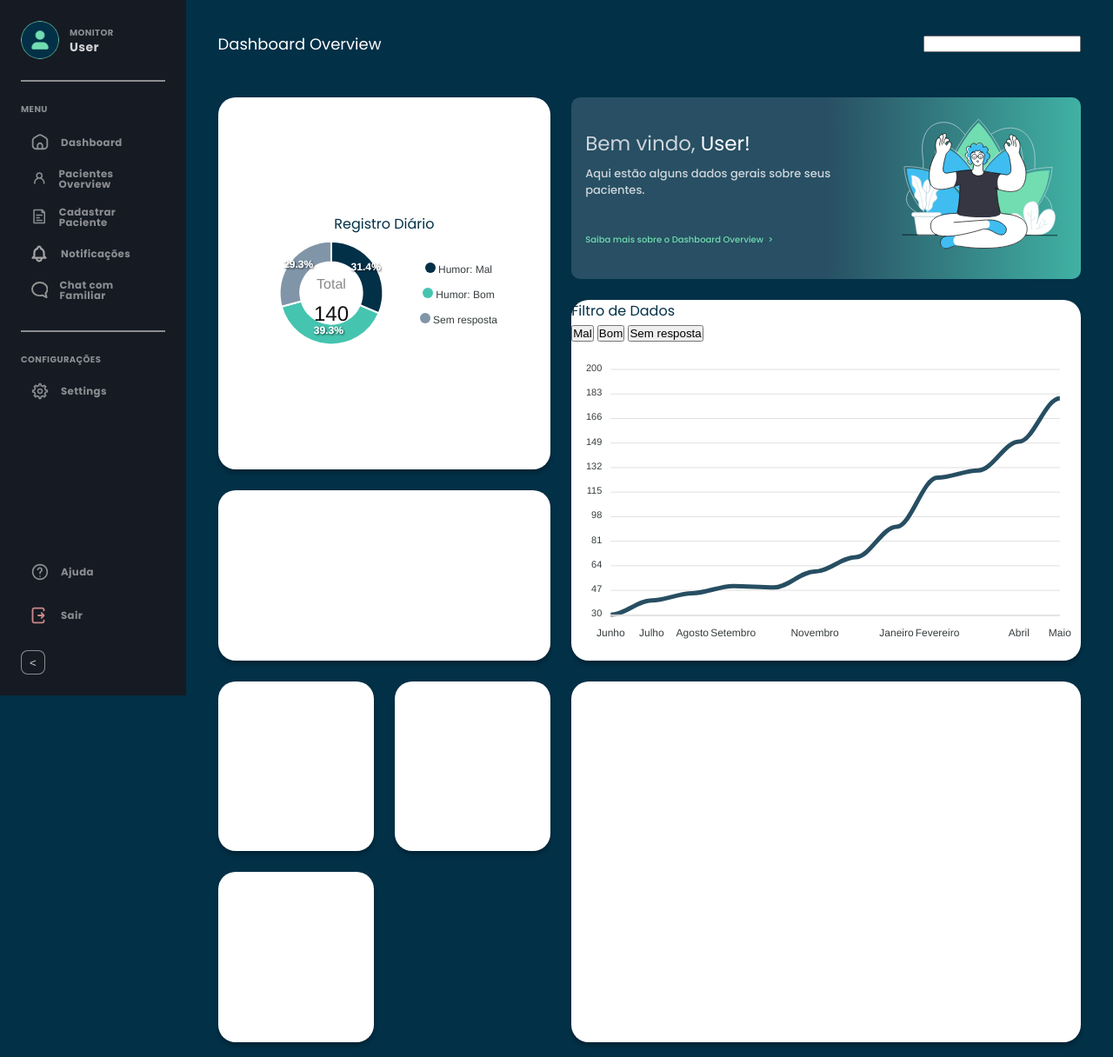
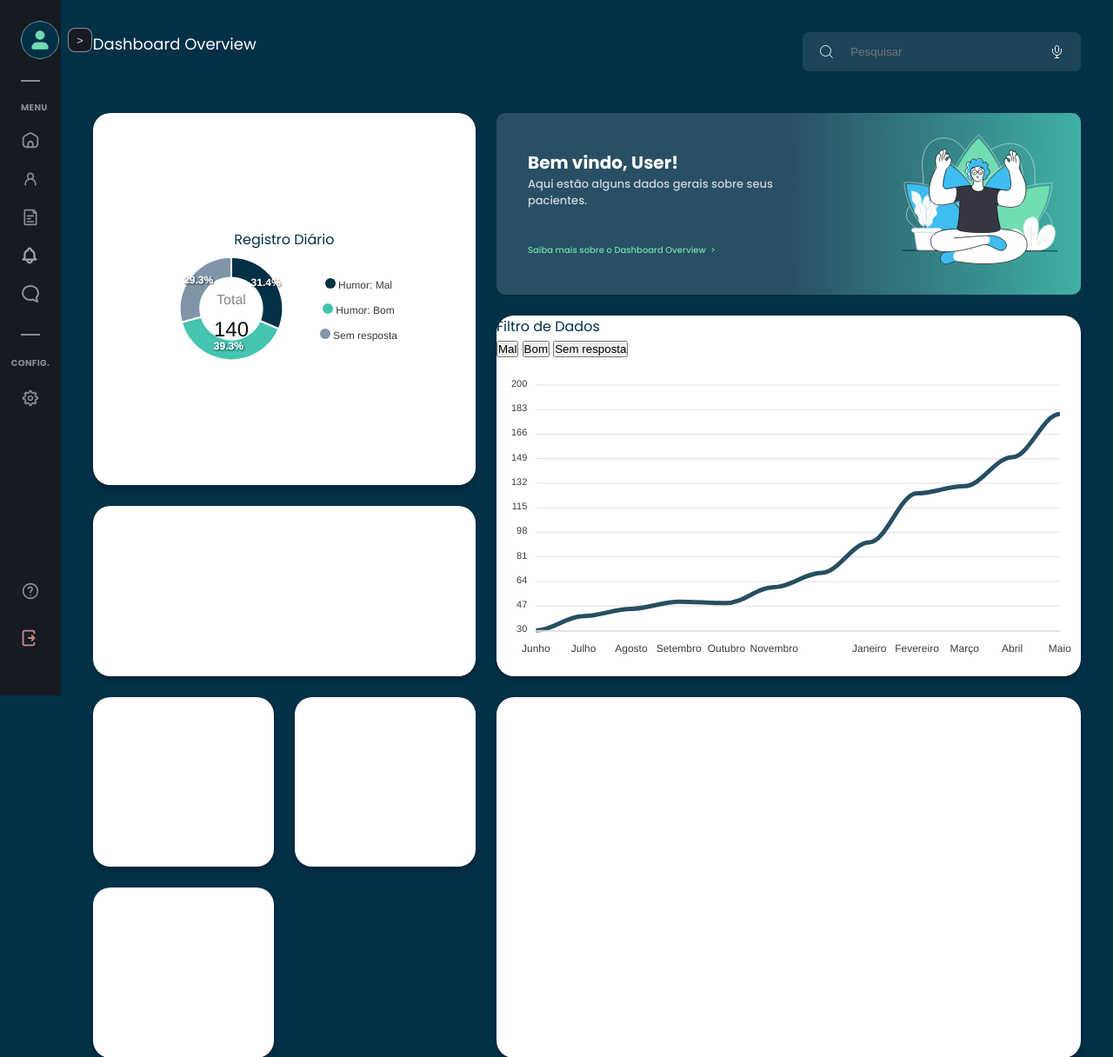
Before and after one commit to aasjunior/tera_dashboard, a Flask app: page /dashboard in a window 1280 px wide. Shown: the top 1216 px of the page at 87% size. Run offline with Flask 3, Linux system fonts and the light colour scheme; some libraries are stand-ins or nearby versions.

Commit message:
updating3

```diff
--- a/controllers/routes.py
+++ b/controllers/routes.py
@@ -14,6 +14,7 @@ def init_app(app):
             'welcome_card': render_welcome_card,
             'daily_record': render_daily_record,
             'annual_record': render_annual_record,
+            'header_title' : render_header_title,
         }
         return render_template("dashboard.html", **components)
 
@@ -22,6 +23,7 @@ def init_app(app):
         components = {
             'sidebar': render_sidebar,
             'welcome_card': render_welcome_card,
+            'header_title' : render_header_title,
         }
         return render_template("pacientes.html", **components)
 
--- a/views/components/header-title.html
+++ b/views/components/header-title.html
@@ -1,6 +1,8 @@
 <header class="header row space-between w-auto">
     <h1 class="title">{{ titulo_da_pag }}</h1>
-    <form action="">
-        <input type="search">
+    <form class="busca" action="">
+        <img class="search-icon" src="{{ url_for('static', filename='imgs/icons/search.svg') }}" alt="Search Icon">
+        <input class="search lbl-white" type="search" placeholder="Pesquisar">
+        <img class="micro-icon" src="{{ url_for('static', filename='imgs/icons/microphone.svg') }}" alt="Search Icon">
     </form>
 </header>
--- a/views/components/sidebar.html
+++ b/views/components/sidebar.html
@@ -1,4 +1,4 @@
-<aside id="sidebar-expanded" class="sidebar d-flex col">
+<aside id="sidebar-expanded" class="sidebar d-flex col d-none">
     <div class="sidebar-header d-flex row vertical-center">
         <img class="user_image" src="{{ url_for('static', filename='imgs/' + image) }}" alt="Foto do usuário">
         <div class="d-flex col horizontal-start">
@@ -53,7 +53,7 @@
     <button class="sidebar-collapse">&lt;</button>
 </aside>
 
-<aside id="sidebar-collapsed" class="sidebar d-flex col d-none">
+<aside id="sidebar-collapsed" class="sidebar d-flex col">
     <div class="sidebar-header d-flex row vertical-center">
         <img class="user_image" src="{{ url_for('static', filename='imgs/' + image) }}" alt="Foto do usuário">
         <button class="sidebar-expand">&gt;</button>
--- a/views/components/welcome-card.html
+++ b/views/components/welcome-card.html
@@ -1,7 +1,7 @@
 <section class="welcome-card row space-between vertical-center">
     {% if pag=="dashboard" %}
-    <div class="col">
-        <h2 class="title">Bem vindo, <em>{{ name }}!</em></h2>
+    <div class="col p-inline-20">
+        <h2 class="lbl-white fs-20">Bem vindo, <em>{{ name }}!</em></h2>
         <p class="subtitle mx-80">Aqui estão alguns dados gerais sobre seus pacientes.</p>
         <a class="welcome-card_link" href="#">Saiba mais sobre o Dashboard Overview &nbsp;&gt;</a>
     </div>
@@ -10,12 +10,12 @@
     </div>
 
     {% elif pag=="pacientes" %}
-    <div class="col">
-        <h2 class="title">Bem vindo, <em>{{ name }}!</em></h2>
+    <div class="col p-inline-20">
+        <h2 class="lbl-white fs-20">Bem vindo, <em>{{ name }}!</em></h2>
         <p class="subtitle">Aqui estão alguns dados gerais sobre seus pacientes.</p>
     </div>
     <div>
-        <a class="welcome-card_link" href="#">Saiba mais sobre o Dashboard Overview &nbsp;&gt;</a>
+        <a class="welcome-card_link p-inline-20" href="#">Saiba mais sobre o Dashboard Overview &nbsp;&gt;</a>
     </div>
 
     {% else %}
--- a/views/dashboard.html
+++ b/views/dashboard.html
@@ -2,12 +2,7 @@
 <div class="wrapper row">
     {{ sidebar('User', 'user.png') | safe }}
     <main class="container w-auto">
-        <header class="header row space-between w-auto">
-            <h1 class="title">Dashboard Overview</h1>
-            <form action="">
-                <input type="search">
-            </form>
-        </header>
+        {{ header_title('Dashboard Overview') | safe }}
         <section class="dashboard">
             {{ daily_record(50, 180, 20) | safe }}
             {{ welcome_card('User', 'dashboard') | safe }}
--- a/views/static/css/dados-paciente.css
+++ b/views/static/css/dados-paciente.css
@@ -5,7 +5,7 @@
     left: 332px;
     top: 263px;
     background: url(../imgs/figures/imagem-padrao.jpg);
-    background-size: cover cover;
+    background-size: 100%;
     border-radius: 50%;
     margin: 20px;
 }
--- a/views/static/css/diagnostico-paciente.css
+++ b/views/static/css/diagnostico-paciente.css
@@ -107,3 +107,24 @@
     "endereco-grid endereco-grid endereco-grid endereco-grid numero-grid"
     "cep-grid cep-grid cidade-grid cidade-grid estado-grid";
 }
+
+/* SEARCH */
+
+textarea:focus, input:focus {
+    box-shadow: 0 0 0 0;
+    outline: 0;
+}
+.search{
+    width: 250px;
+    height: 45px;
+    background: none;
+    border: none;
+    padding-left: 20px;
+}
+
+.busca{
+    display: flex;
+    padding-inline: 20px;
+    border-radius: 7px;
+    background: var(--color-light-blue);
+}
--- a/views/static/css/global.css
+++ b/views/static/css/global.css
@@ -298,3 +298,7 @@ a{
 .align-self{
     align-self: center;
 }
+
+.p-inline-20{
+    padding-inline: 20px;
+}
--- a/views/static/js/index.js
+++ b/views/static/js/index.js
@@ -45,10 +45,53 @@ document.addEventListener('DOMContentLoaded', function() {
         }
     });
   }
+  //add medicamento
+
+  const add_medicamento = document.querySelector("#add-medicamento")  ?? null;
+  const novo_medicamento = document.querySelector("#novo-medicamento") ?? null;
+
+  if(add_medicamento!=null){
+    add_medicamento.addEventListener("click", function() {
+      novo_medicamento.innerHTML += "<div class='d-flex vertical-center mt-20'>" +
+        "<div class='col mr-20'>" +
+        "<label class='lbl-green fs-14 ml-10' for=''>Medicamento</label>" +
+        "<input class='input_med' type='text' name='medicamento-prescrito[]'>" +
+        "</div>" +
+        "<div class='col'>" +
+        "<label for='' class='lbl-green fs-14 ml-10'>Qtde</label>" +
+        "<input class='input_n_med' type='number' name='qtde-medicamento[]'>" +
+        "</div>" +
+        "<img class='icon-add' onclick='removerParagrafo(this.parentNode)' src='static/imgs/icons/delete.svg' alt='Icone Deletar'>" +
+        "</div>";
+    });
+  }
+
+  // adicionando lembrete
+  const add_lembrete = document.querySelector("#add-lembrete") ?? null;
+  const novo_lembrete = document.querySelector("#novo-lembrete") ?? null;
+
+  if(add_lembrete!=null){
+    add_lembrete.addEventListener("click", function() {
+      novo_lembrete.innerHTML += "<div class='d-flex mt-20'>" +
+        "<div class='col mr-20'>" +
+        "<label class='lbl-green fs-14 ml-10' for=''>Hora</label>" +
+        "<input class='hr' type='time' name='hora-lembrete[]'>" +
+        "</div>" +
+        "<div id='select-medicamento' class='col'>" +
+        "<label class='lbl-green fs-14 ml-10' for=''> Medicamento </label>" +
+        "<select id='' class='input_med lbl-white' name='lembrete-medicamento[]'>" +
+        "<option class='lbl-green' value='op1'>Puxar remédio add acima</option>" +
+        "<option class='lbl-green' value='op2'>Puxar remédio add acima</option>" +
+        "<option class='lbl-green' value='op3'>Puxar remédio add acima</option>" +
+        "</select>" +
+        "</div>" +
+        "<img class='icon-add' onclick='removerParagrafo(this.parentNode)' src='static/imgs/icons/delete.svg' alt='Icone Deletar'>" +
+        "</div>";
+    });
+  }
 });
-/////////////////////////////////////////////////////////////////////////////////////////////////////////////////////////////////
-  // TESTE PROGRESS BAR
-// script.js
+
+// TESTE PROGRESS BAR
 
 function updateProgressBar(progressBar) {
   const currentPage = window.location.pathname.split('/').pop();
@@ -75,49 +118,6 @@ function toggleElements(...elements) {
   });
 }
 
-////////////////////////////////////////////////
-// adicionando medicamento
-const add_medicamento = document.querySelector("#add-medicamento");
-const novo_medicamento = document.querySelector("#novo-medicamento");
-
-add_medicamento.addEventListener("click", function() {
-  novo_medicamento.innerHTML += "<div class='d-flex vertical-center mt-20'>" +
-    "<div class='col mr-20'>" +
-    "<label class='lbl-green fs-14 ml-10' for=''>Medicamento</label>" +
-    "<input class='input_med' type='text' name='medicamento-prescrito[]'>" +
-    "</div>" +
-    "<div class='col'>" +
-    "<label for='' class='lbl-green fs-14 ml-10'>Qtde</label>" +
-    "<input class='input_n_med' type='number' name='qtde-medicamento[]'>" +
-    "</div>" +
-    "<img class='icon-add' onclick='removerParagrafo(this.parentNode)' src='static/imgs/icons/delete.svg' alt='Icone Deletar'>" +
-    "</div>";
-});
-
-
-// adicionando lembrete
-const add_lembrete = document.querySelector("#add-lembrete");
-const novo_lembrete = document.querySelector("#novo-lembrete");
-
-add_lembrete.addEventListener("click", function() {
-  novo_lembrete.innerHTML += "<div class='d-flex mt-20'>" +
-    "<div class='col mr-20'>" +
-    "<label class='lbl-green fs-14 ml-10' for=''>Hora</label>" +
-    "<input class='hr' type='time' name='hora-lembrete[]'>" +
-    "</div>" +
-    "<div id='select-medicamento' class='col'>" +
-    "<label class='lbl-green fs-14 ml-10' for=''> Medicamento </label>" +
-    "<select id='' class='input_med lbl-white' name='lembrete-medicamento[]'>" +
-    "<option class='lbl-green' value='op1'>Puxar remédio add acima</option>" +
-    "<option class='lbl-green' value='op2'>Puxar remédio add acima</option>" +
-    "<option class='lbl-green' value='op3'>Puxar remédio add acima</option>" +
-    "</select>" +
-    "</div>" +
-    "<img class='icon-add' onclick='removerParagrafo(this.parentNode)' src='static/imgs/icons/delete.svg' alt='Icone Deletar'>" +
-    "</div>";
-});
-
-
 
 function removerParagrafo(paragrafo) {
   paragrafo.remove();
```
Also changed, not shown: views/pacientes.html (+1 -6 lines), views/static/imgs/icons/microphone.svg (added), views/static/imgs/icons/search.svg (added).
